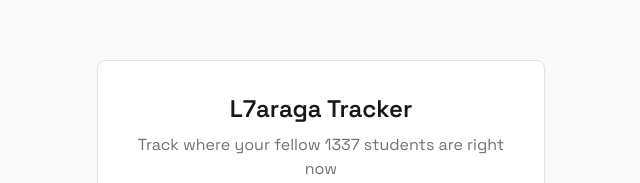
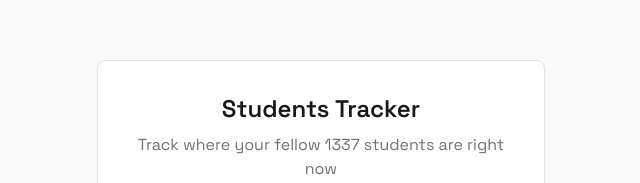
Before and after one commit to Ilyasrf/L7araga, a Next.js app: page / in a window 1280 px wide. Shown: the part 225-408 px from the top of the page, without its empty margins (319-959 px from the left). Built offline with nearby package versions, Linux system fonts and the light colour scheme; no server answers.

Commit message:
style: rename L7araga Tracker to Students Tracker

```diff
--- a/src/app/dashboard/page.tsx
+++ b/src/app/dashboard/page.tsx
@@ -89,7 +89,7 @@ export default function DashboardPage() {
       <div className="pt-16 pb-12 px-4 max-w-7xl mx-auto">
         <div className="mb-8">
           <h1 className="text-3xl font-semibold text-zinc-900 mb-2 tracking-tight">
-            L7araga Tracker
+            Students Tracker
           </h1>
           <p className="text-zinc-500 text-lg">
             Track where your fellow 1337 students are right now
--- a/src/app/layout.tsx
+++ b/src/app/layout.tsx
@@ -10,7 +10,7 @@ const spaceGrotesk = Space_Grotesk({
 });
 
 export const metadata: Metadata = {
-  title: "1337 Transfer Tracker",
+  title: "Students Tracker",
   description:
     "Moroccan 42 students who've traveled to global 42 campuses",
 };
--- a/src/app/page.tsx
+++ b/src/app/page.tsx
@@ -21,7 +21,7 @@ export default function LoginPage() {
   return (
     <main className="min-h-screen flex items-center justify-center bg-zinc-50 px-4">
       <div className="max-w-md w-full bg-white p-8 border border-zinc-200 shadow-sm rounded-lg text-center">
-        <h1 className="text-2xl font-semibold text-zinc-900 mb-2">L7araga Tracker</h1>
+        <h1 className="text-2xl font-semibold text-zinc-900 mb-2">Students Tracker</h1>
         <p className="text-zinc-500 mb-8">Track where your fellow 1337 students are right now</p>
 
         <button
```
